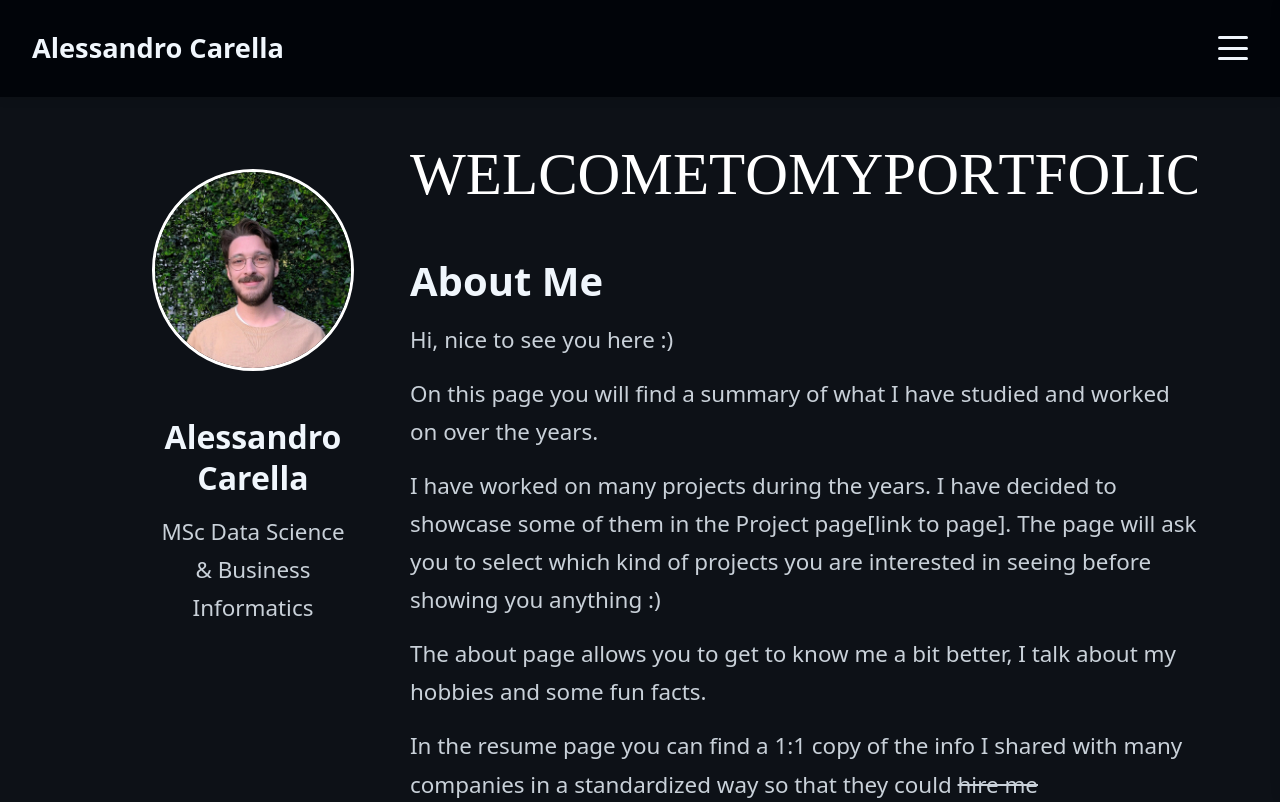
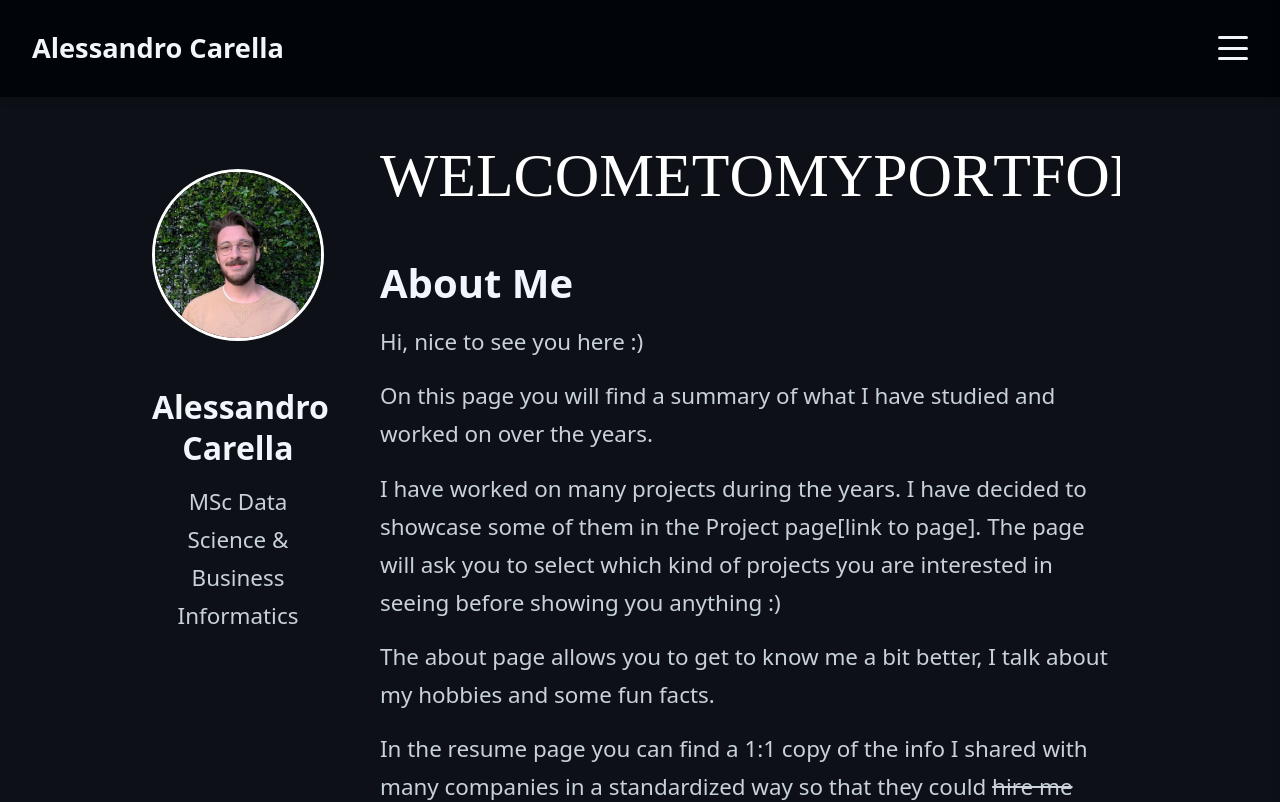
Before and after one commit to AlessandroCarella/AlessandroCareIIa.github.io, a React (Vite) app: page / in a window 1280 px wide. Shown: the top 802 px of the page. Built offline with nearby package versions, Linux system fonts and the light colour scheme; a web font is replaced by a local one.

Commit message:
fixed css homepage

```diff
--- a/src/pages/styles/Home.css
+++ b/src/pages/styles/Home.css
@@ -15,23 +15,26 @@
 .intro-title-wrapper {
     margin-bottom: 2rem;
     width: 100%;
-
 }
 
 .home-container {
     display: flex;
     min-height: 100vh;
     gap: 2rem;
+    width: 100%;
+    max-width: 100%;
 }
 
 .sidebar {
-    width: 20%;
-    min-width: 250px;
-    padding: 1.5rem 1.5rem;
+    flex: 0 0 20%;
+    max-width: 300px;
+    min-width: 220px;
+    padding: 1.5rem;
     position: sticky;
-    top: var(--navbar-height);
+    top: 0;
+    align-self: flex-start;
     height: fit-content;
-    max-height: calc(100vh - var(--navbar-height));
+    max-height: 100vh;
     overflow-y: auto;
 }
 
@@ -44,7 +47,7 @@
 
 .sidebar-image {
     width: 100%;
-    max-width: 300px;
+    max-width: 100%;
     aspect-ratio: 1;
     border-radius: 50%;
     object-fit: cover;
@@ -57,9 +60,10 @@
 }
 
 .main-content {
-    flex: 1;
-    width: 80%;
-    padding-right: 2rem;
+    flex: 1 1 auto;
+    min-width: 0;
+    padding: 0 2rem 0 0;
+    width: 100%;
 }
 
 /* Responsive breakpoints */
@@ -70,9 +74,13 @@
     }
 
     .sidebar {
+        position: relative;
+        flex: unset;
+        max-width: 100%;
+        min-width: unset;
         width: 100%;
-        position: relative;
-        padding: 2rem 1.5rem;
+        padding: 1.5rem;
+        top: 0;
         max-height: none;
     }
 
@@ -83,8 +91,9 @@
     }
 
     .sidebar-image {
-        width: 200px;
-        max-width: 200px;
+        width: 150px;
+        min-width: 150px;
+        max-width: 150px;
         flex-shrink: 0;
     }
 
@@ -95,14 +104,19 @@
 
     .main-content {
         width: 100%;
-        padding-right: 0;
+        padding: 0;
     }
 }
 
 @media (max-width: 640px) {
+    .sidebar {
+        padding: 1rem;
+    }
+
     .sidebar-content {
         flex-direction: column;
         text-align: center;
+        gap: 1rem;
     }
 
     .sidebar-info {
@@ -110,8 +124,9 @@
     }
 
     .sidebar-image {
-        width: 200px;
-        max-width: 200px;
+        width: 120px;
+        min-width: 120px;
+        max-width: 120px;
     }
 
     .github-calendar-home {
```
